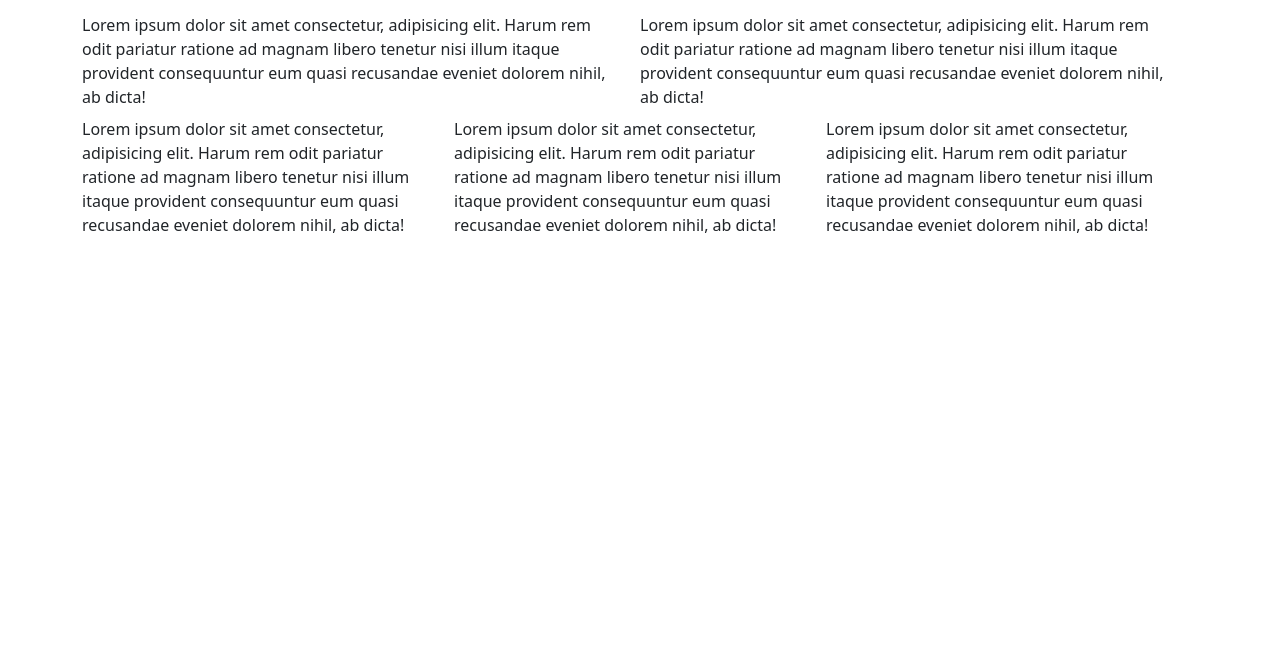
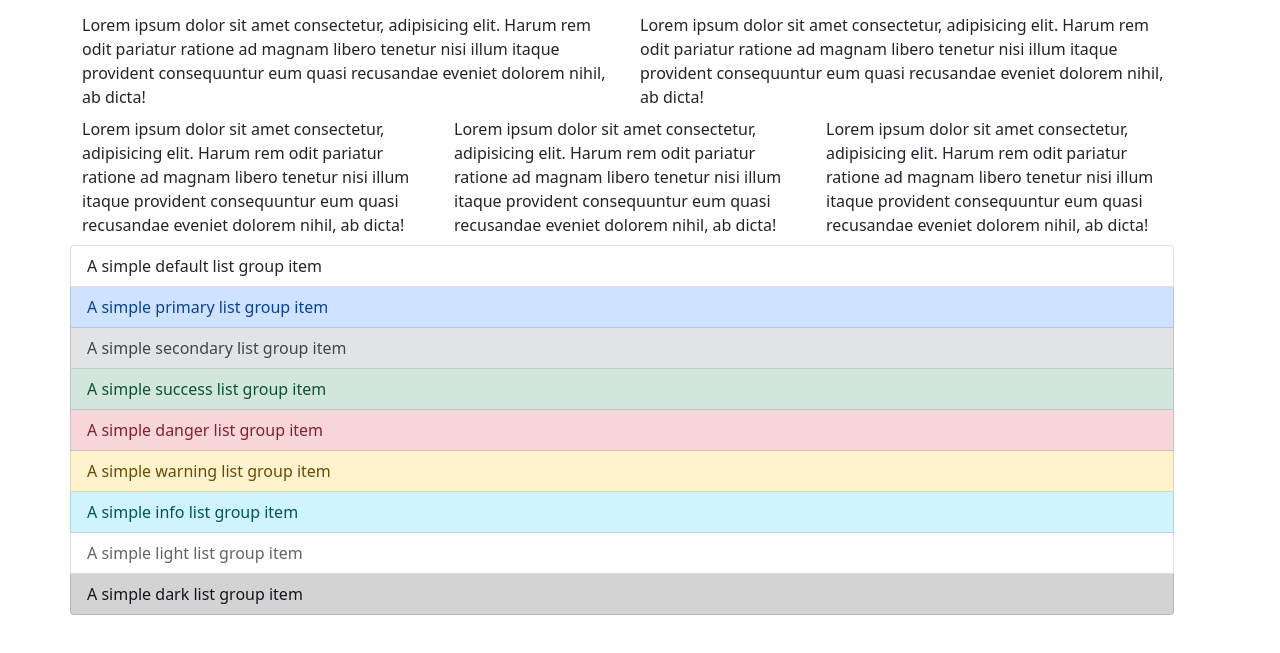
Before and after one commit to aceveduar/git-ejemplo, a plain HTML site: page index.html in a window 1280 px wide. Shown: the part 107-760 px from the top of the page. Drawn offline with nearby package versions, Linux system fonts and the light colour scheme.

Commit message:
coloque listas de grupos

```diff
--- a/index.html
+++ b/index.html
@@ -28,6 +28,22 @@
               </div>
 
 
+              <div class="row">
+                <ul class="list-group">
+                  <li class="list-group-item">A simple default list group item</li>
+
+                  <li class="list-group-item list-group-item-primary">A simple primary list group item</li>
+                  <li class="list-group-item list-group-item-secondary">A simple secondary list group item</li>
+                  <li class="list-group-item list-group-item-success">A simple success list group item</li>
+                  <li class="list-group-item list-group-item-danger">A simple danger list group item</li>
+                  <li class="list-group-item list-group-item-warning">A simple warning list group item</li>
+                  <li class="list-group-item list-group-item-info">A simple info list group item</li>
+                  <li class="list-group-item list-group-item-light">A simple light list group item</li>
+                  <li class="list-group-item list-group-item-dark">A simple dark list group item</li>
+                </ul>
+              </div>
+
+
           </div>
 
 
```
